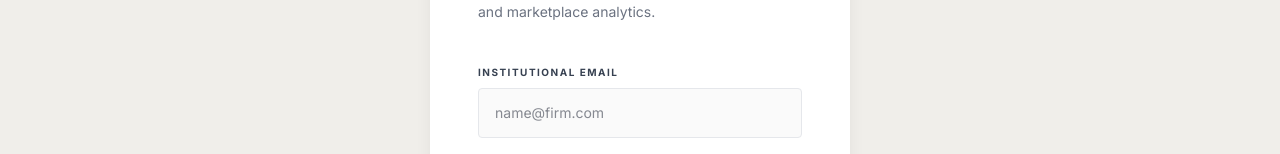
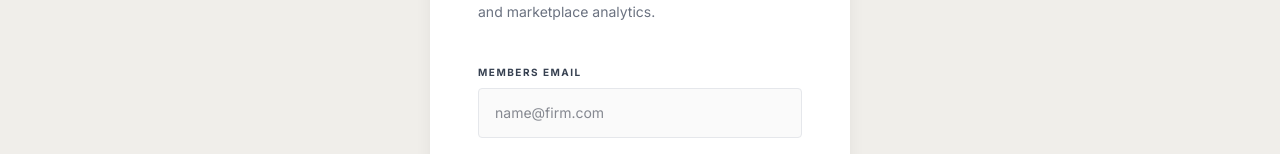
Before and after one commit to muhammadawais400602/nextcannaconnect.com, a Next.js app: page /signin in a window 1280 px wide. Shown: the part 232-386 px from the top of the page. Built offline with nearby package versions, Linux system fonts and the light colour scheme.

Commit message:
Replace 'Institutional Email' with 'Members Email' on sign in page
https://claude.ai/code/session_011t6foTSyGDBj9mZXEUDJya

```diff
--- a/src/app/signin/page.tsx
+++ b/src/app/signin/page.tsx
@@ -74,7 +74,7 @@ export default function SignInPage() {
                 marginBottom: "8px",
               }}
             >
-              Institutional Email
+              Members Email
             </label>
             <input
               type="email"
```
